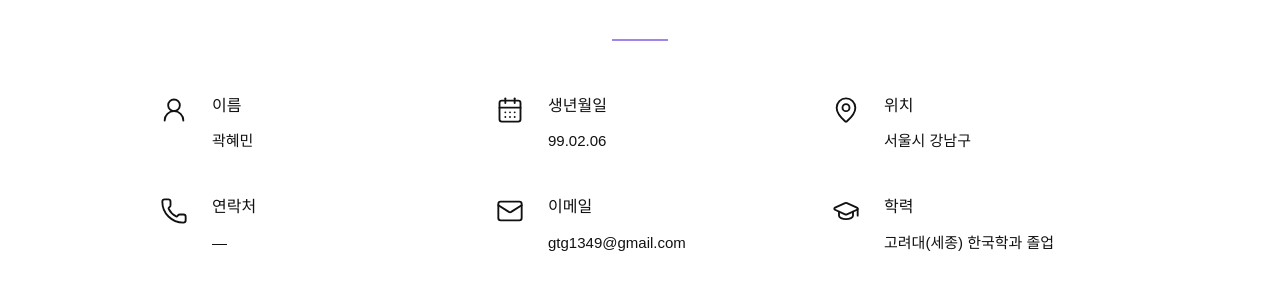
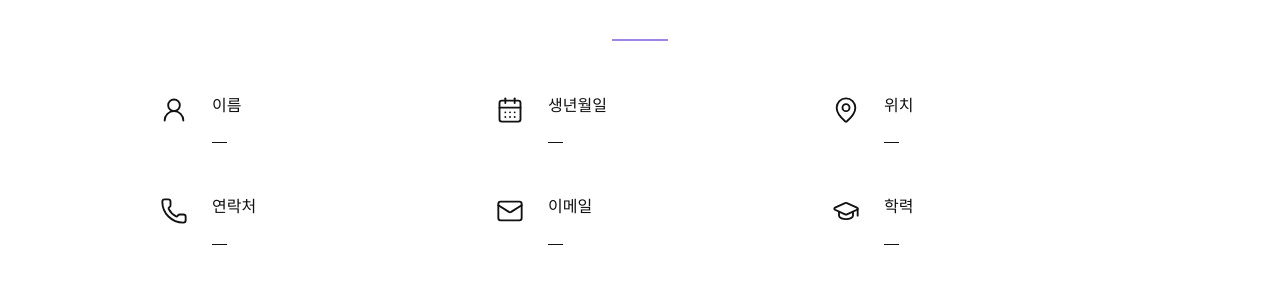
Before and after one commit to hyehye12/hyehye12.github.io, a React (Vite) app: page / in a window 1280 px wide. Shown: the part 968-1274 px from the top of the page. Built offline with nearby package versions, Linux system fonts and the light colour scheme; a web font is replaced by a local one.

Commit message:
clear profiel

```diff
--- a/src/data/profile.ts
+++ b/src/data/profile.ts
@@ -1,9 +1,9 @@
 export const profile = {
-  name: "곽혜민",
-  birthDate: "99.02.06",
-  location: "서울시 강남구",
+  name: "",
+  birthDate: "",
+  location: "",
   phone: "",
-  email: "gtg1349@gmail.com",
-  education: "고려대(세종) 한국학과 졸업",
+  email: "",
+  education: "",
   introduction: "",
 };
```
